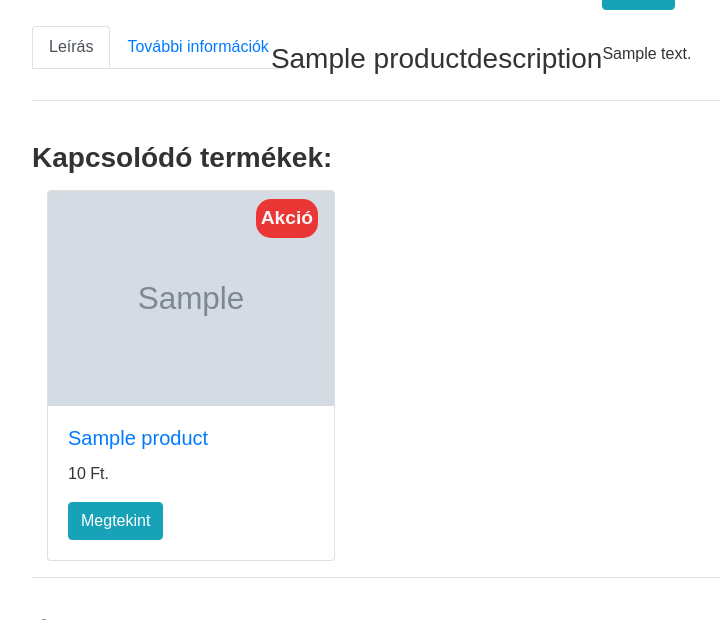
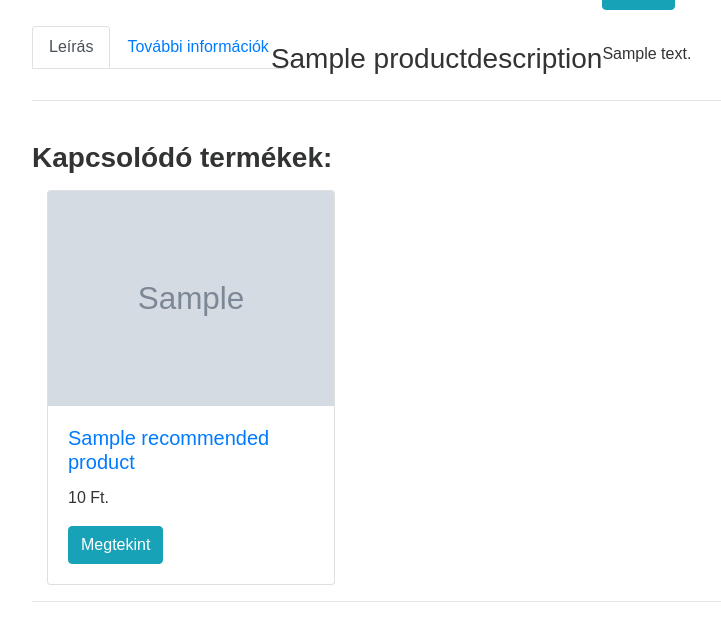
Before and after one commit to csabimvp/vitaking, a Django app: template webshop/shop/templates/shop/product/detail.html in a window 1280 px wide. Shown: the part 473-1093 px from the top of the page, without its empty margins (53-774 px from the left). Run offline with Django 3.2, Linux system fonts and the light colour scheme; tables that the repository leaves empty hold one stand-in row (values such as "Sample post"); the template is opened without the code that fills it: values that come from a table or form of the project are taken from there, most other values are stand-ins (such as "Sample title", 1, 10 or a date in 2020); grey boxes marked "Sample" are stand-in pictures; parts of the project's set-up code (start-up, migrations or seed data) failed here and were passed over; some libraries are stand-ins or nearby versions.

Commit message:
changes to enable redis

```diff
--- a/webshop/shop/templates/shop/product/detail.html
+++ b/webshop/shop/templates/shop/product/detail.html
@@ -80,7 +80,7 @@
     <div class="row mt-3">
         <div class="col mt-3">
             <h3><strong>Kapcsolódó termékek:</strong></h3>
-            {% for p in similar_products %}
+            {% for p in recommended_products %}
             <div class="col-md-auto mt-3">
                 <div class="card" style="width: 18rem;">
                     <img src="{% if p.image %}{{ p.image.url }}{% else %}{% endif %}" class="card-img-top" alt="...">
--- a/webshop/shop/views.py
+++ b/webshop/shop/views.py
@@ -40,8 +40,8 @@ def product_detail(request, id, slug):
 
     cart_product_form = CartAddProductForm()
 
-    # r = Recommender()
-    # recommended_products = r.suggest_products_for([product], 4)
+    r = Recommender()
+    recommended_products = r.suggest_products_for([product], 4)
 
     return render(
         request,
@@ -53,7 +53,7 @@ def product_detail(request, id, slug):
             "cart_product_form": cart_product_form,
             "descriptors": descriptors,
             "images": images,
-            # "recommended_products": recommended_products,
+            "recommended_products": recommended_products,
         },
     )
 
```
